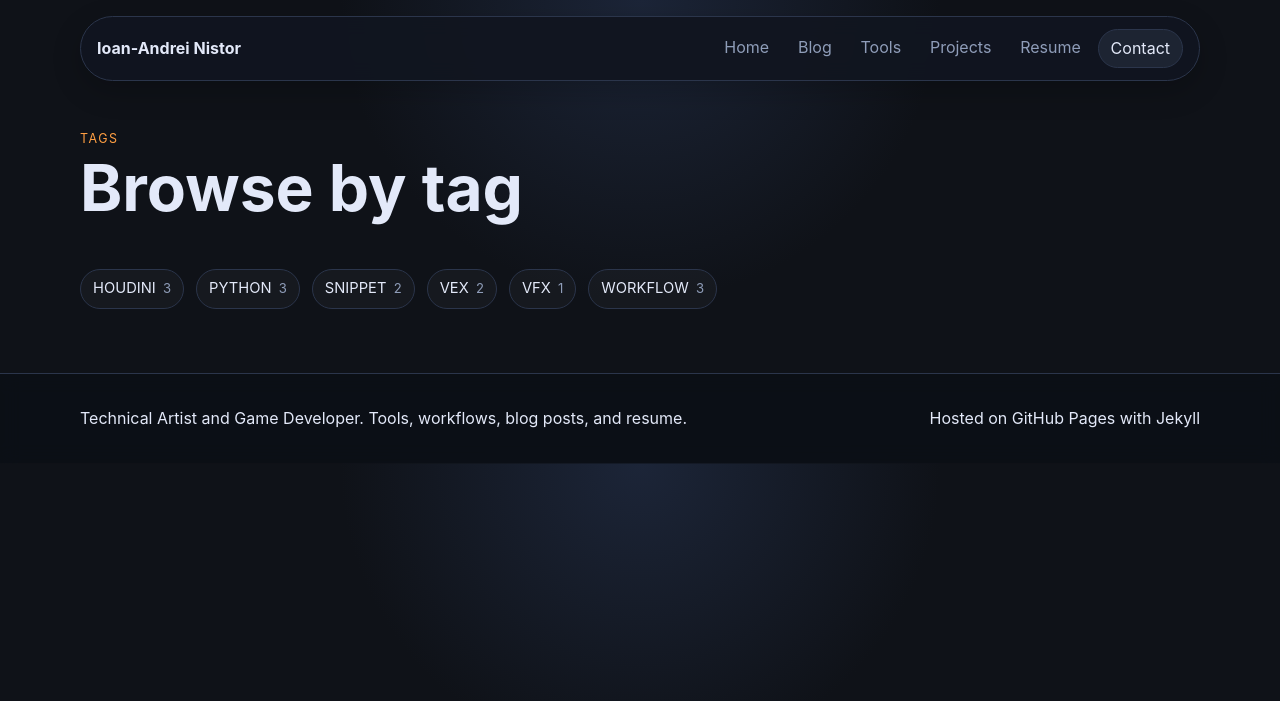
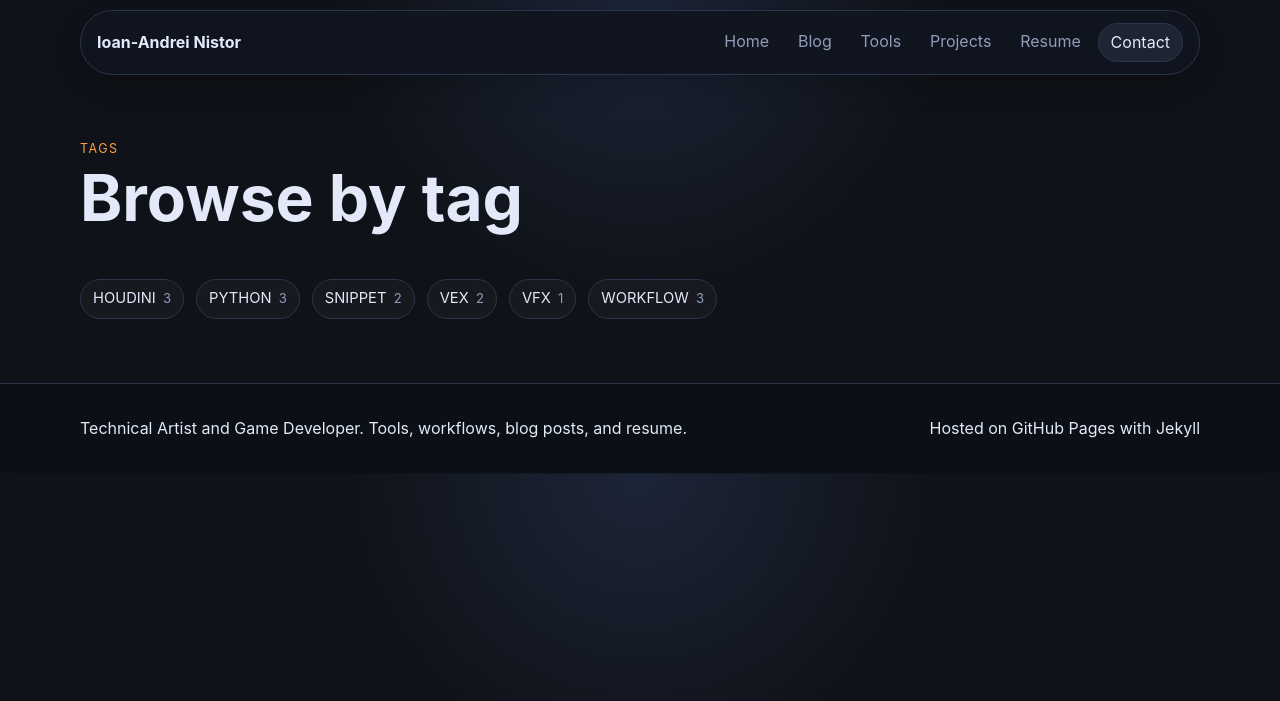
Before and after one commit to ianistor/ian_mywebsite, a Jekyll site: the page built from tags/index.md, in a window 1280 px wide. Shown: the top 701 px of the page. Built offline with Jekyll 4.4.1, drawn with Linux system fonts in a browser that asks for light colours; nearby versions of some CDN libraries.

Commit message:
Keep header fixed and offset page content

```diff
--- a/assets/css/style.css
+++ b/assets/css/style.css
@@ -22,6 +22,8 @@
   --code-meta: #c4b5fd;
 
   --max: 1120px;
+  --header-gap: 10px;
+  --header-offset: 96px;
 }
 
 * { box-sizing: border-box; }
@@ -63,6 +65,7 @@
 
 body {
   margin: 0;
+  padding-top: calc(var(--header-offset) + var(--header-gap));
   font-family: Inter, ui-sans-serif, system-ui, -apple-system, BlinkMacSystemFont, "Segoe UI", sans-serif;
   background: radial-gradient(circle at top, var(--hero-glow) 0%, var(--bg) 38%);
   color: var(--text);
@@ -95,8 +98,10 @@
 }
 
 .site-header {
-  position: sticky;
-  top: 1rem;
+  position: fixed;
+  top: 10px;
+  left: 0;
+  width: 100%;
   z-index: 60;
   background: transparent;
   border: 0;
@@ -1236,3 +1241,12 @@
   display: block;
   object-fit: contain;
 }
+
+
+main.container {
+  scroll-margin-top: calc(var(--header-offset) + var(--header-gap));
+}
+
+[id] {
+  scroll-margin-top: calc(var(--header-offset) + var(--header-gap));
+}
```
Also changed, not shown: _layouts/default.html (+9 -0 lines).
